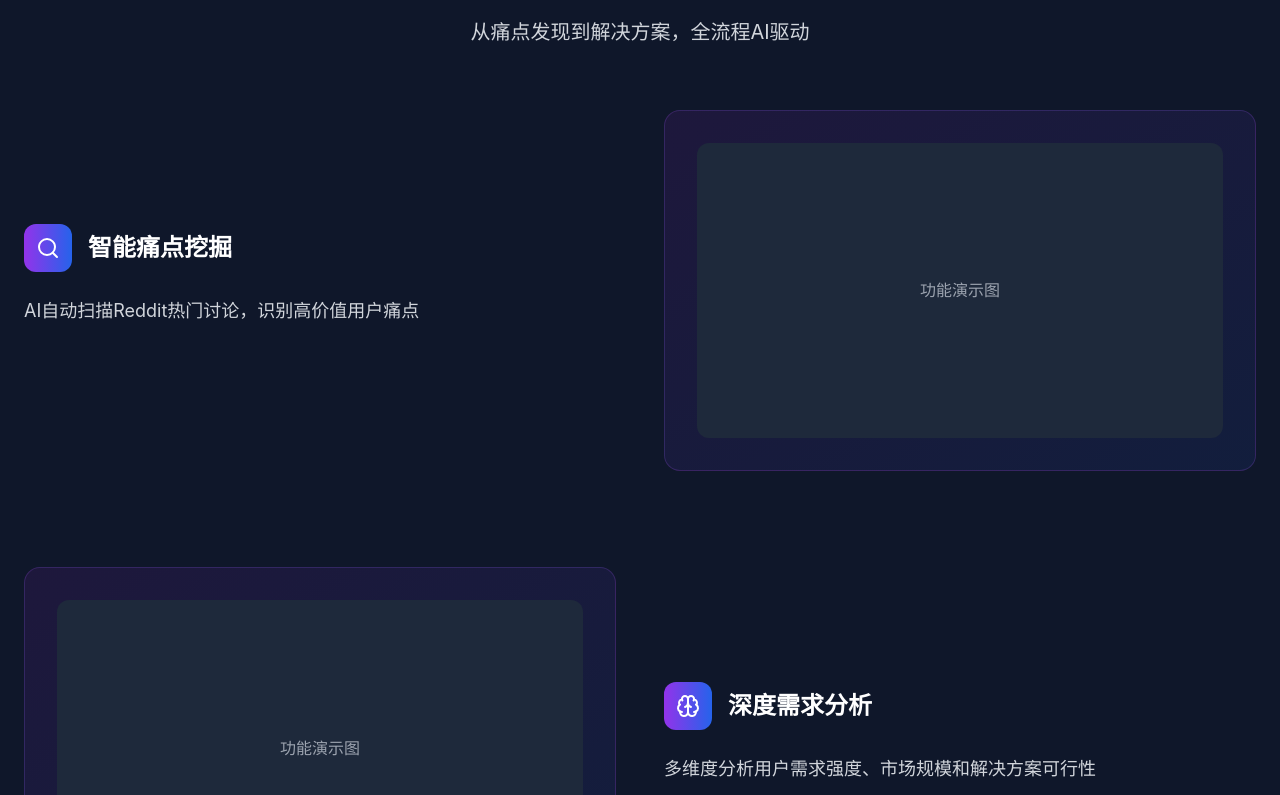
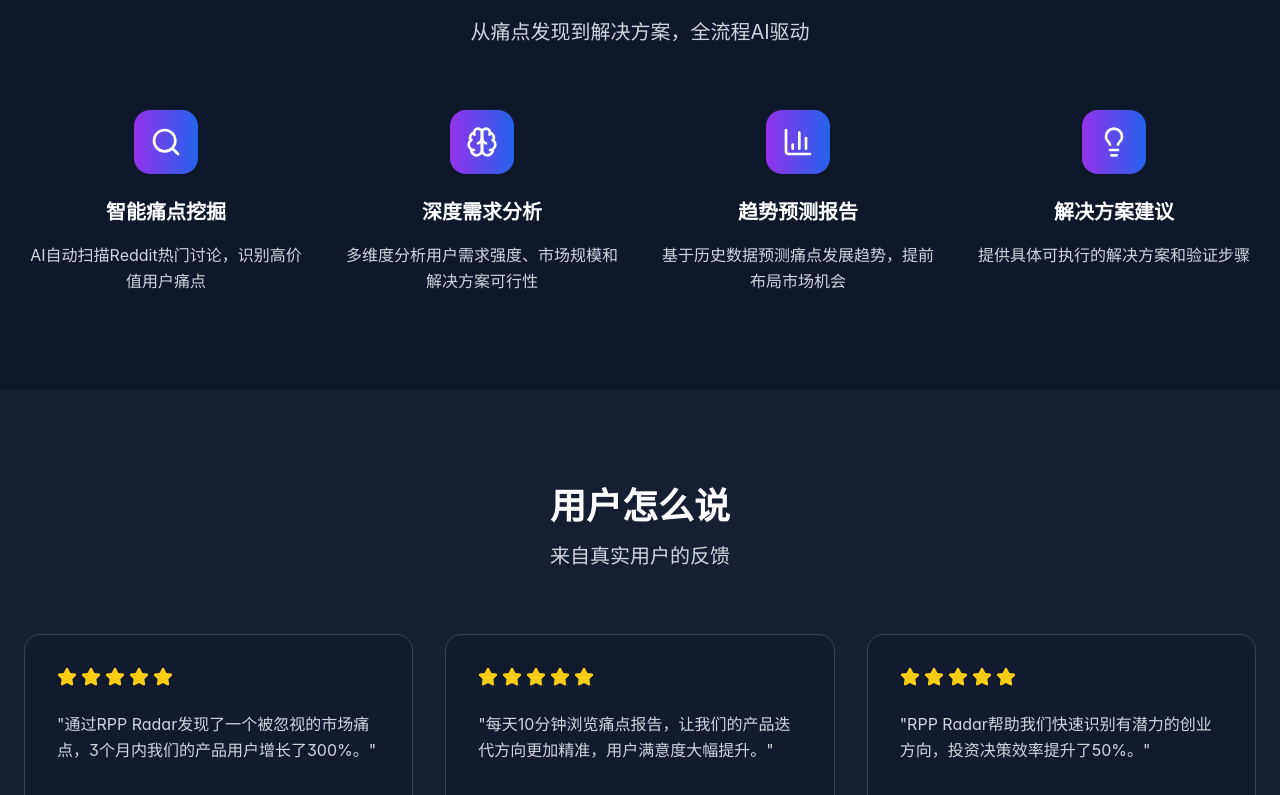
Before and after one commit to lilyssh/reddit-painpoint-radar, a React (Vite) app: page / in a window 1280 px wide. Shown: the part 2805-3600 px from the top of the page. Built offline with nearby package versions, Linux system fonts and the light colour scheme.

Commit message:
Remove function demo images
Remove function demo images from the Features component.

```diff
--- a/src/components/Features.tsx
+++ b/src/components/Features.tsx
@@ -6,26 +6,22 @@ const Features = () => {
     {
       icon: Search,
       title: "智能痛点挖掘",
-      description: "AI自动扫描Reddit热门讨论，识别高价值用户痛点",
-      image: "/placeholder.svg"
+      description: "AI自动扫描Reddit热门讨论，识别高价值用户痛点"
     },
     {
       icon: Brain,
       title: "深度需求分析",
-      description: "多维度分析用户需求强度、市场规模和解决方案可行性",
-      image: "/placeholder.svg"
+      description: "多维度分析用户需求强度、市场规模和解决方案可行性"
     },
     {
       icon: BarChart3,
       title: "趋势预测报告",
-      description: "基于历史数据预测痛点发展趋势，提前布局市场机会",
-      image: "/placeholder.svg"
+      description: "基于历史数据预测痛点发展趋势，提前布局市场机会"
     },
     {
       icon: Lightbulb,
       title: "解决方案建议",
-      description: "提供具体可执行的解决方案和验证步骤",
-      image: "/placeholder.svg"
+      description: "提供具体可执行的解决方案和验证步骤"
     }
   ];
 
@@ -39,32 +35,17 @@ const Features = () => {
           </p>
         </div>
 
-        <div className="space-y-24">
+        <div className="grid grid-cols-1 md:grid-cols-2 lg:grid-cols-4 gap-8">
           {features.map((feature, index) => (
             <div
               key={index}
-              className={`flex flex-col lg:flex-row items-center gap-12 ${
-                index % 2 === 1 ? 'lg:flex-row-reverse' : ''
-              }`}
+              className="text-center group hover:transform hover:scale-105 transition-all duration-300"
             >
-              <div className="flex-1">
-                <div className="flex items-center gap-4 mb-6">
-                  <div className="w-12 h-12 bg-gradient-to-r from-purple-600 to-blue-600 rounded-xl flex items-center justify-center">
-                    <feature.icon className="h-6 w-6 text-white" />
-                  </div>
-                  <h3 className="text-2xl font-bold text-white">{feature.title}</h3>
-                </div>
-                <p className="text-lg text-gray-300 leading-relaxed mb-8">
-                  {feature.description}
-                </p>
+              <div className="w-16 h-16 bg-gradient-to-r from-purple-600 to-blue-600 rounded-2xl flex items-center justify-center mx-auto mb-6 group-hover:shadow-lg group-hover:shadow-purple-500/25">
+                <feature.icon className="h-8 w-8 text-white" />
               </div>
-              <div className="flex-1">
-                <div className="bg-gradient-to-br from-purple-900/20 to-blue-900/20 rounded-2xl p-8 border border-purple-500/20">
-                  <div className="aspect-video bg-slate-800 rounded-lg flex items-center justify-center">
-                    <span className="text-gray-400">功能演示图</span>
-                  </div>
-                </div>
-              </div>
+              <h3 className="text-xl font-semibold text-white mb-4">{feature.title}</h3>
+              <p className="text-gray-300 leading-relaxed">{feature.description}</p>
             </div>
           ))}
         </div>
```
